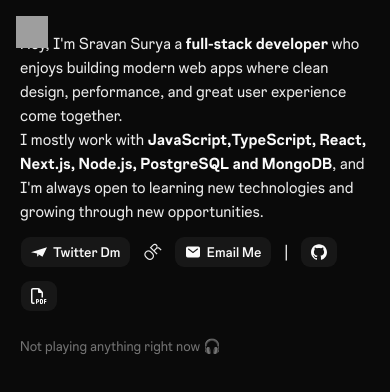
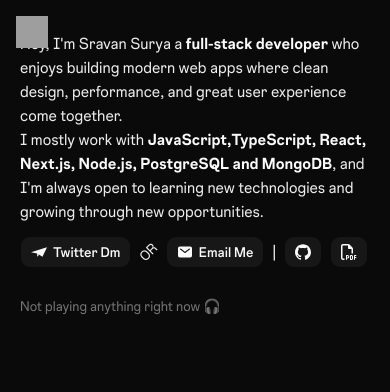
Before and after one commit to Sravan2808/portfolio-v1, a Next.js app: page /AboutMe in a window 390 px wide. Shown: the top 392 px of the page. Built offline with nearby package versions, Linux system fonts and the light colour scheme; no server answers; grey boxes are pictures that could not be loaded.

Commit message:
fix: standardize class names for consistency in AboutMe component

```diff
--- a/app/AboutMe/page.tsx
+++ b/app/AboutMe/page.tsx
@@ -19,7 +19,7 @@ const AboutMe = () => {
     <div className="px-5 py-3  mt-5 rounded-lg ">
       <p className="font-normal">
         Hey, I'm Sravan Surya a{" "}
-        <span className="font-bold text-[var(--primary-foreground)]">
+        <span className="font-bold text-primary-foreground">
           full-stack developer
         </span>{" "}
         who enjoys building modern web apps where clean design, performance, and
@@ -27,33 +27,33 @@ const AboutMe = () => {
       </p>
       <p className="font-normal">
         I mostly work with{" "}
-        <span className="text-[var(--primary-foreground)] font-bold">
+        <span className="text-primary-foreground font-bold">
           JavaScript,TypeScript, React, Next.js, Node.js, PostgreSQL and MongoDB
         </span>
         , and I'm always open to learning new technologies and growing through
         new opportunities.
       </p>
 
-      <div className="flex items-center flex-wrap justify-start mt-3 gap-3">
+      <div className="mt-3 flex flex-nowrap items-center justify-start gap-2 overflow-x-auto pb-1 sm:flex-wrap sm:overflow-visible sm:gap-3">
         <Button
-          className="cursor-pointer"
+          className="cursor-pointer shrink-0"
           onClick={() => openLink("https://x.com/SS19732004")}
         >
           <SiMinutemailer /> Twitter Dm
         </Button>
-        <div className="text-bold text-sm -rotate-45">OR</div>
+        <div className="shrink-0 text-bold text-sm -rotate-45">OR</div>
         <Button
-          className="cursor-pointer"
+          className="cursor-pointer shrink-0"
           onClick={() => openLink("mailto:vsravansurya@gmail.com")}
         >
           <IoMail /> Email Me
         </Button>
-        <div>|</div>
+        <div className="shrink-0">|</div>
 
         <Tooltip>
           <TooltipTrigger asChild>
             <Button
-              className="cursor-pointer"
+              className="cursor-pointer shrink-0"
               onClick={() => openLink("https://github.com/Sravan2808")}
             >
               <SiGithub />
@@ -67,7 +67,7 @@ const AboutMe = () => {
         <Tooltip>
           <TooltipTrigger asChild>
             <Button
-              className="cursor-pointer"
+              className="cursor-pointer shrink-0"
               onClick={() =>
                 openLink(
                   "https://drive.google.com/file/d/1SD95XKcO0feTLfJ77l5OIEn1Ihz0oIYe/view?usp=sharing",
```
